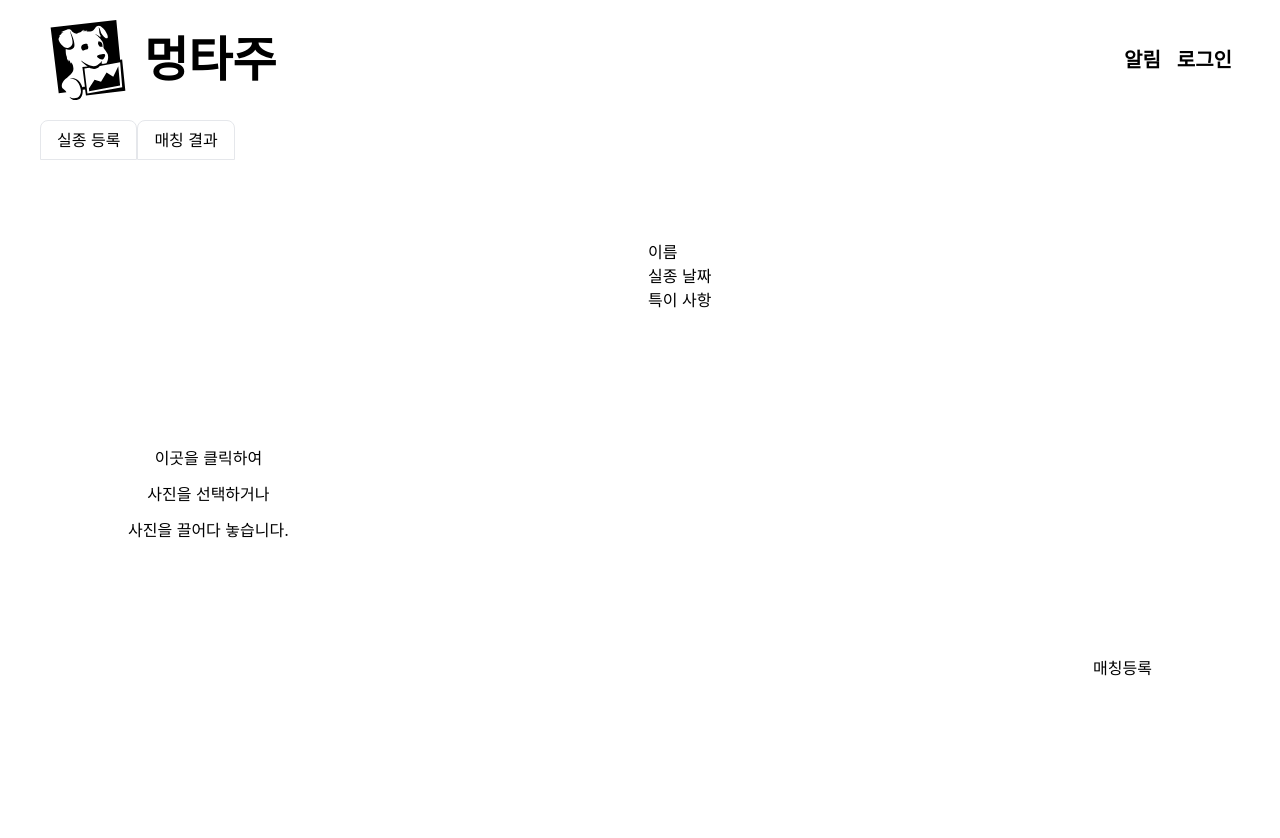
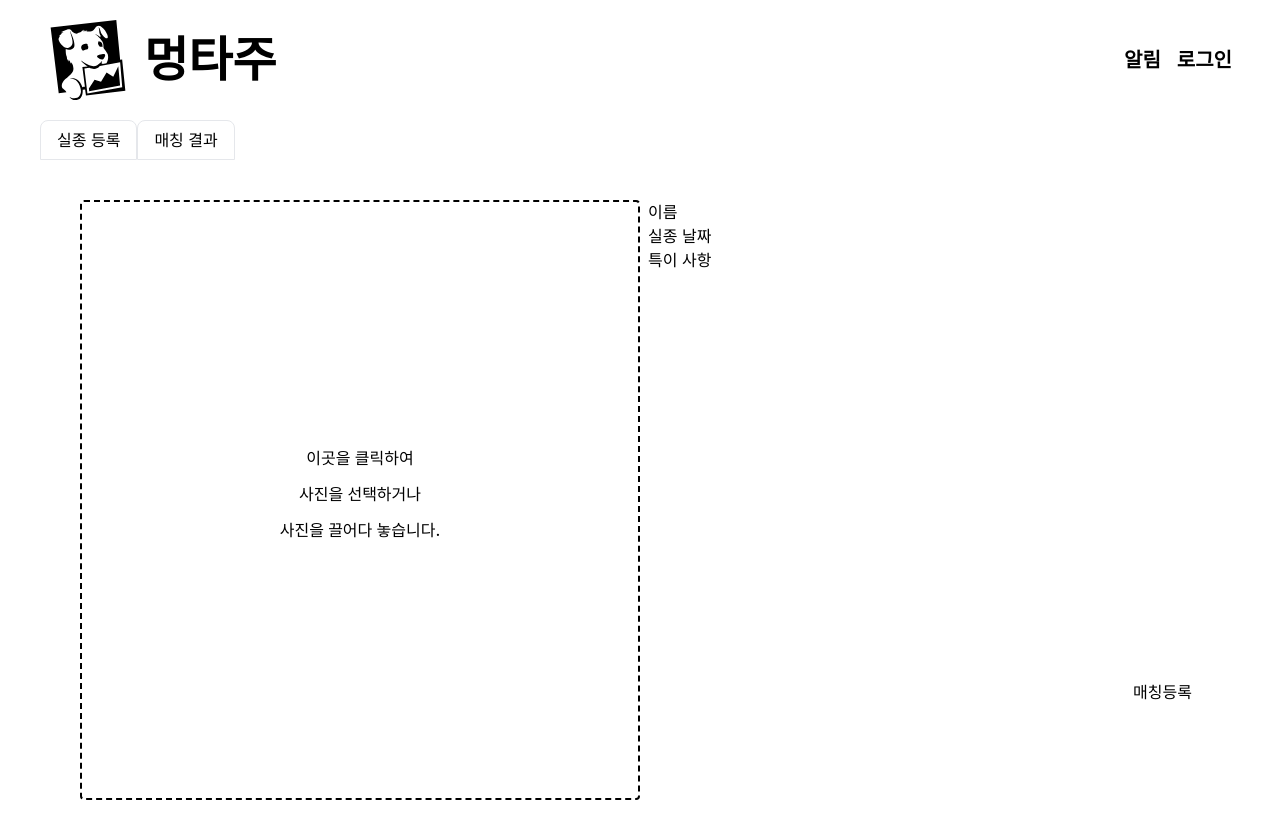
Before and after one commit to mungtage/frontend, a React (Create React App) app: page / in a window 1280 px wide. Built offline with nearby package versions, Linux system fonts and the light colour scheme.

Commit message:
이미지 드롭존을 최대한 확보하고 점선으로 드롭존을 표시

```diff
--- a/src/components/ImageUpload.js
+++ b/src/components/ImageUpload.js
@@ -42,19 +42,21 @@ function ImageUpload() {
   }, []);
 
   return (
-    <section className="dropzone h-full">
+    <section className="dropzone flex justify-center h-full w-full">
       <div
         {...getRootProps({ className: 'dropzone' })}
-        className="flex h-full items-center "
+        className="flex justify-center h-full w-full items-center"
       >
         <input {...getInputProps()} />
         {files.length ? (
           thumbs
         ) : (
-          <div>
-            <p className="text-center pb-3">이곳을 클릭하여</p>
-            <p className="text-center pb-3">사진을 선택하거나</p>
-            <p className="text-center pb-3"> 사진을 끌어다 놓습니다.</p>
+          <div className="flex justify-center h-full w-full items-center border-2 border-dashed rounded border-black">
+            <div className="font-medium">
+              <p className="text-center pb-3">이곳을 클릭하여</p>
+              <p className="text-center pb-3">사진을 선택하거나</p>
+              <p className="text-center pb-3">사진을 끌어다 놓습니다.</p>
+            </div>
           </div>
         )}
         {/* <div>{thumbs}</div> */}
--- a/src/components/LostPost.js
+++ b/src/components/LostPost.js
@@ -3,8 +3,8 @@ import ImageUpload from './ImageUpload';
 
 function LostPost() {
   return (
-    <div className="flex justify-center p-20 h-[85vh]">
-      <div className=" w-[50%] px-2">
+    <div className="flex p-10 h-[85vh]">
+      <div className="flex w-[50%]">
         <ImageUpload />
       </div>
       <div className="w-[50%] px-2">
```
